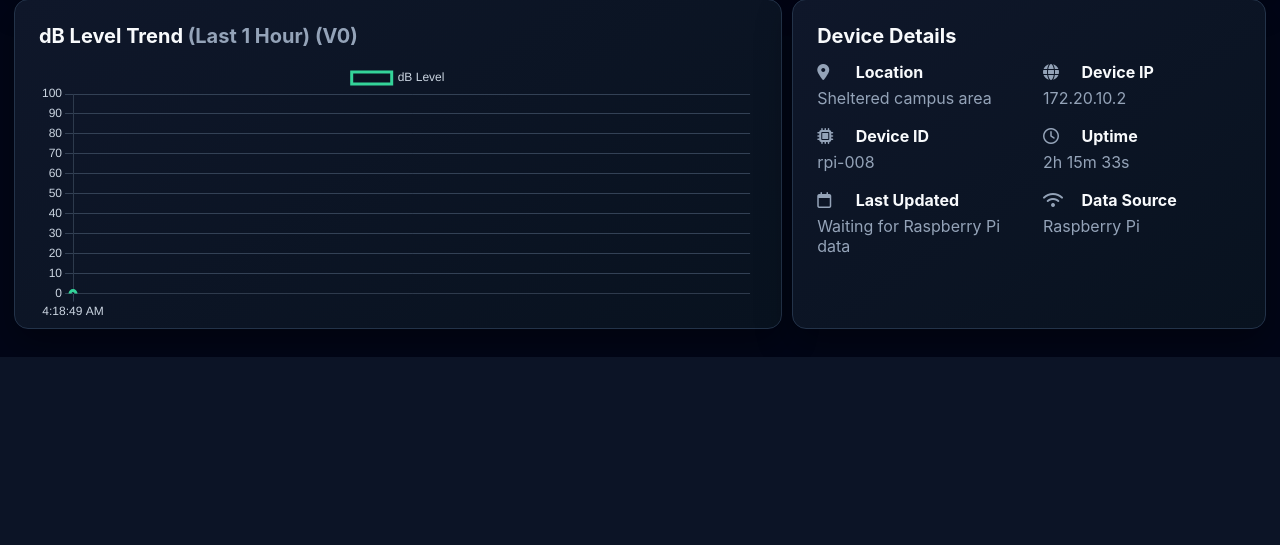
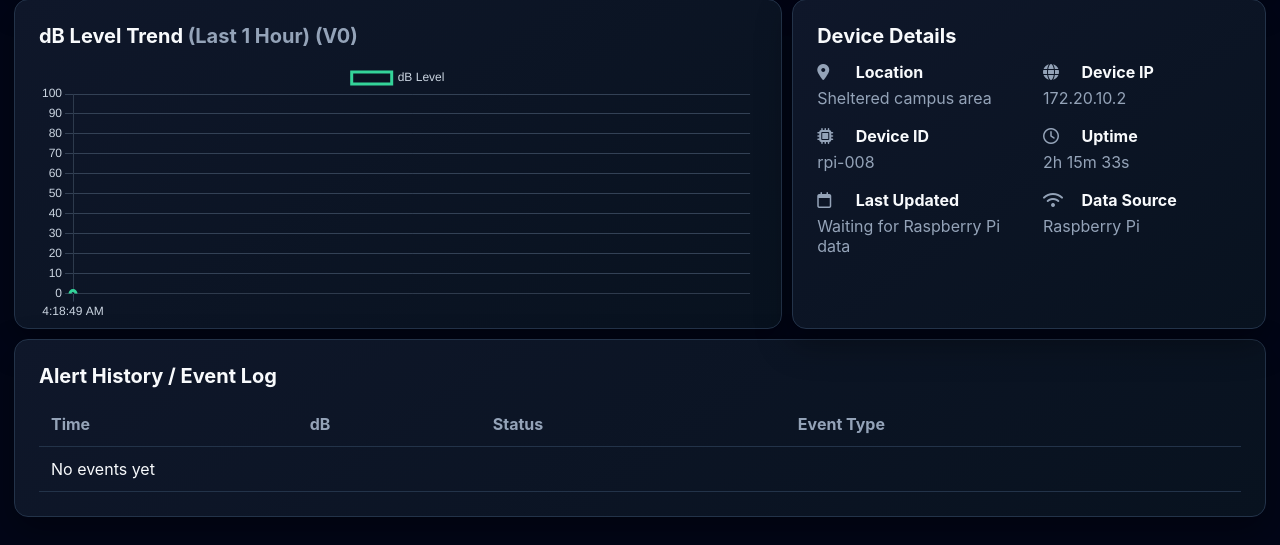
Before and after one commit to Aksa-23/Smart_Noise_Monitor, a Flask app: page / in a window 1280 px wide. Shown: the part 665-1210 px from the top of the page. Before the commit the page ends 1022 px from the top, so only its background shows below. Run offline with Flask 3, Linux system fonts and the light colour scheme.

Commit message:
Updated the dashboard to add the new feature

```diff
--- a/static/dashboard.js
+++ b/static/dashboard.js
@@ -105,5 +105,37 @@
   fetchLiveData();
 }
 
+async function fetchEvents() {
+
+  const res = await fetch("/api/events");
+  const events = await res.json();
+
+  const tbody = document.getElementById("eventTableBody");
+
+  tbody.innerHTML = "";
+
+  if (events.length === 0) {
+
+    tbody.innerHTML =
+      `<tr><td colspan="4">No events yet</td></tr>`;
+
+    return;
+  }
+
+  events.forEach(event => {
+
+    tbody.innerHTML += `
+      <tr>
+        <td>${event.timestamp}</td>
+        <td>${event.db}</td>
+        <td>${event.status}</td>
+        <td>${event.event_type}</td>
+      </tr>
+    `;
+  });
+}
+
 fetchLiveData();
 setInterval(fetchLiveData, 2000);
+fetchEvents();
+setInterval(fetchEvents, 3000);
--- a/static/style.css
+++ b/static/style.css
@@ -482,3 +482,27 @@
 .top-actions i {
   font-size: 18px;
 }
+
+.event-log-card {
+  grid-column: 1 / 4;
+}
+
+.event-table {
+  width: 100%;
+  border-collapse: collapse;
+}
+
+.event-table th,
+.event-table td {
+  padding: 12px;
+  border-bottom: 1px solid #233349;
+  text-align: left;
+}
+
+.event-table th {
+  color: #94a3b8;
+}
+
+.event-table td {
+  color: #f8fafc;
+}
--- a/templates/dashboard.html
+++ b/templates/dashboard.html
@@ -114,6 +114,27 @@
         <canvas id="dbChart"></canvas>
       </section>
 
+      <section class="card event-log-card">
+        <h2>Alert History / Event Log</h2>
+
+        <table class="event-table">
+          <thead>
+            <tr>
+              <th>Time</th>
+              <th>dB</th>
+              <th>Status</th>
+              <th>Event Type</th>
+            </tr>
+          </thead>
+
+          <tbody id="eventTableBody">
+            <tr>
+              <td colspan="4">No events yet</td>
+            </tr>
+          </tbody>
+        </table>
+      </section>
+
       <section class="card details-card">
         <h2>Device Details</h2>
 
```
